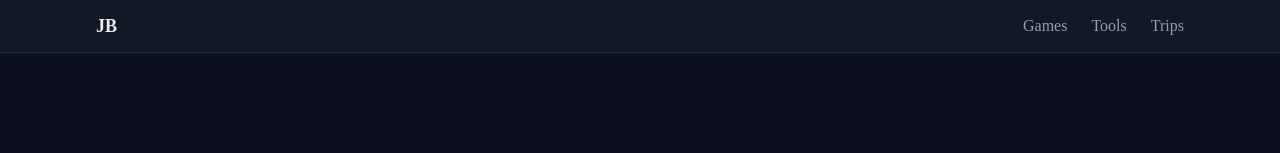
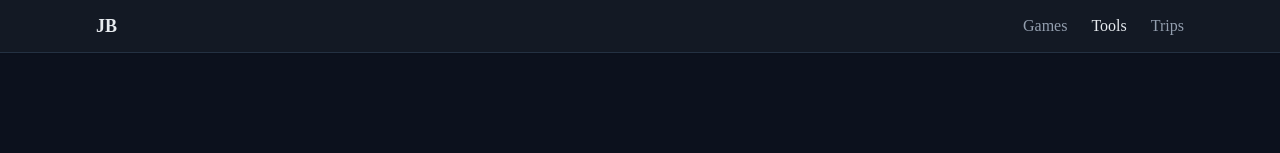
Before and after one commit to ferynd/Website, a Next.js app: page /tools in a window 1280 px wide. Shown: the top 153 px of the page. Built offline with nearby package versions, Linux system fonts and the light colour scheme.

Commit message:
feat: enhance nav with glass effect and active states

```diff
--- a/components/Nav.tsx
+++ b/components/Nav.tsx
@@ -1,10 +1,12 @@
 'use client';
 import Link from 'next/link';
 import { useState } from 'react';
+import { Menu, X } from 'lucide-react';
+import { usePathname } from 'next/navigation';
 import Button from '@/components/Button';
 
 /* ------------------------------------------------------------ */
-/* CONFIGURATION: navigation links                              */
+/* CONFIGURATION: navigation links & classes                    */
 /* ------------------------------------------------------------ */
 const navLinks = [
   { label: 'Games', href: '/games' },
@@ -12,54 +14,71 @@ const navLinks = [
   { label: 'Trips', href: '/trips' },
 ];
 
+const linkBaseClass = 'transition hover:text-text focus-ring';
+const activeLinkClass = 'text-text font-medium';
+const inactiveLinkClass = 'text-text-2';
+const mobileMenuTransition =
+  'transition-all duration-300 ease-in-out origin-top transform';
+
 export default function Nav() {
+  const pathname = usePathname();
   const [open, setOpen] = useState(false);
   return (
-    <header className="sticky top-0 z-50 backdrop-blur bg-surface-2/80 border-b border-border">
+    <header className="sticky top-0 z-50 backdrop-blur-md bg-surface-2/80 border-b border-border shadow-sm">
       <nav className="container-tight flex items-center justify-between py-3">
-        <Link href="/" className="text-lg font-semibold focus-ring">
+        <Link href="/" className={`text-lg font-semibold ${linkBaseClass}`}>
           JB
         </Link>
         <Button
           aria-label="Toggle menu"
+          aria-expanded={open}
           variant="ghost"
           size="sm"
           className="md:hidden p-2 border border-border hover:border-accent"
           onClick={() => setOpen(!open)}
         >
-          {/* A more accessible and scalable approach would be to use an SVG icon here */}
-          ☰
+          {open ? <X className="h-5 w-5" /> : <Menu className="h-5 w-5" />}
         </Button>
-        <ul className="hidden md:flex gap-6 text-text-2">
-          {navLinks.map((link) => (
+        <ul className="hidden md:flex gap-6">
+          {navLinks.map((link) => {
+            const isActive = pathname === link.href;
+            return (
               <li key={link.href}>
                 <Link
-                className="hover:text-text transition focus-ring"
+                  className={`${linkBaseClass} ${isActive ? activeLinkClass : inactiveLinkClass}`}
                   href={link.href}
                 >
                   {link.label}
                 </Link>
               </li>
-          ))}
+            );
+          })}
         </ul>
       </nav>
-      {open && (
-        <div className="md:hidden border-t border-border bg-surface-2">
+      <div
+        className={`md:hidden border-t border-border bg-surface-2 overflow-hidden ${mobileMenuTransition} ${
+          open
+            ? 'scale-y-100 opacity-100'
+            : 'scale-y-0 opacity-0 pointer-events-none'
+        }`}
+      >
         <ul className="px-4 py-2 space-y-2">
-            {navLinks.map((link) => (
+          {navLinks.map((link) => {
+            const isActive = pathname === link.href;
+            return (
               <li key={link.href}>
                 <Link
-                  className="block py-2 text-text-2 hover:text-text focus-ring"
+                  className={`block py-2 ${linkBaseClass} ${isActive ? activeLinkClass : inactiveLinkClass}`}
                   href={link.href}
-                  onClick={() => setOpen(false)} // Close menu on link click
+                  onClick={() => setOpen(false)}
                 >
                   {link.label}
                 </Link>
               </li>
-            ))}
+            );
+          })}
         </ul>
       </div>
-      )}
     </header>
   );
 }
```
Lines whose indentation alone changed are shown as unchanged.
